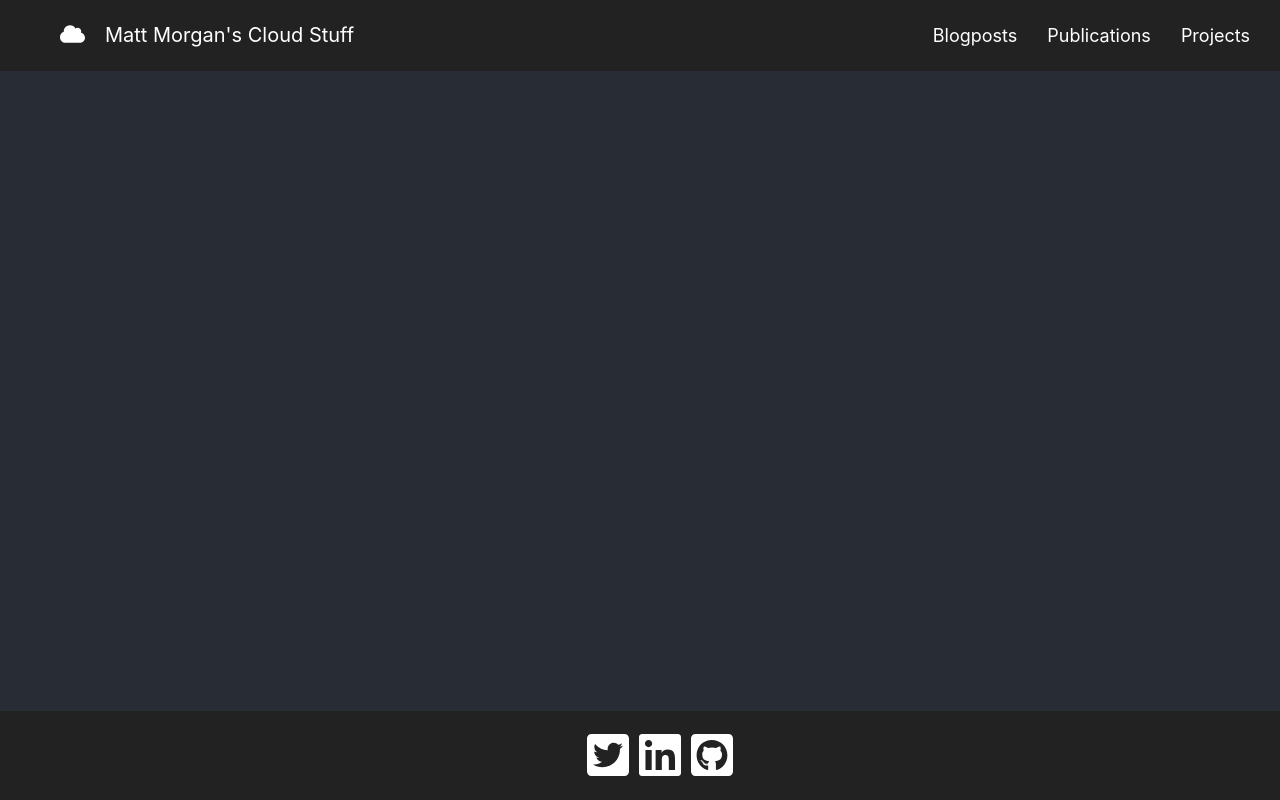
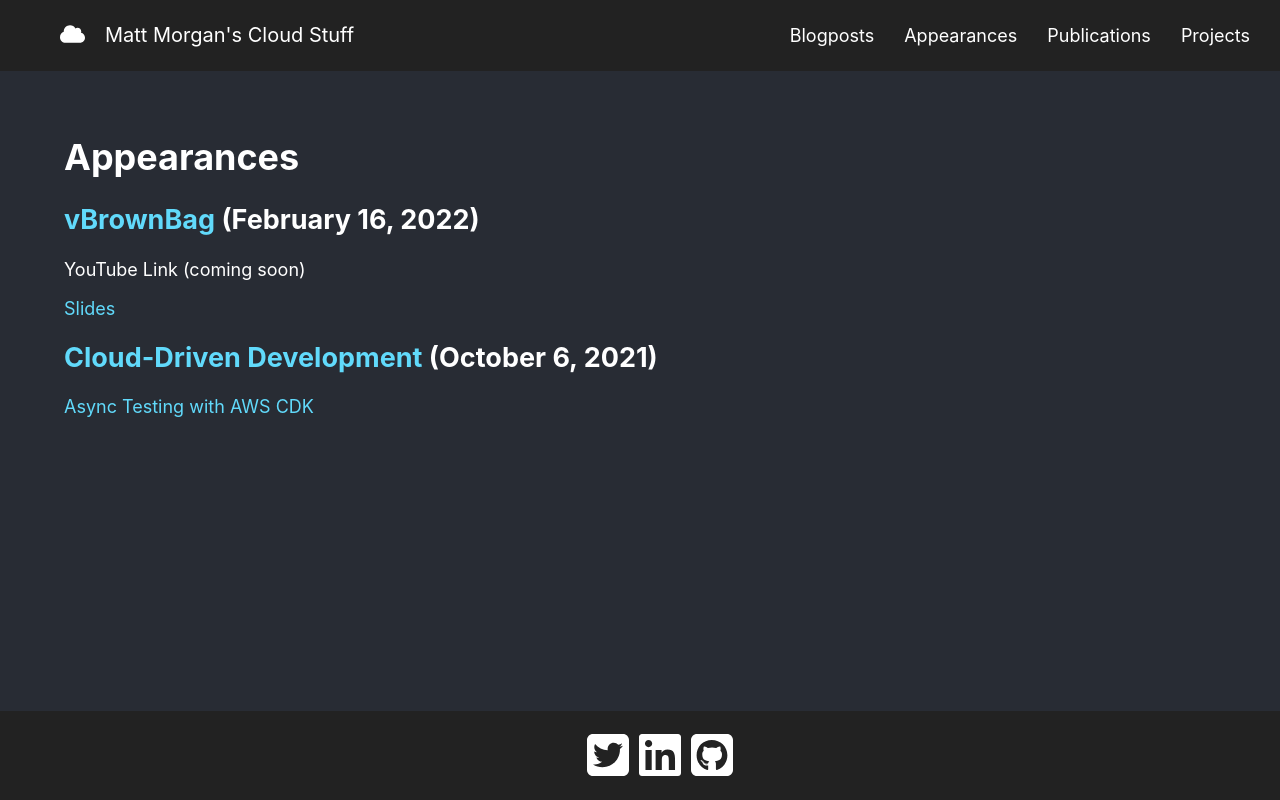
Before and after one commit to elthrasher/mattmorgan.cloud, a React (Vite) app: page /appearances in a window 1280 px wide. Built offline with nearby package versions, Linux system fonts and the light colour scheme.

Commit message:
add appearances

```diff
--- a/src/App.tsx
+++ b/src/App.tsx
@@ -9,6 +9,7 @@
 import Posts from './components/posts';
 import Projects from './components/projects';
 import Publications from './components/publications';
+import Appearances from './components/appearances';
 
 function App() {
   return (
@@ -20,6 +21,7 @@
         <div className="App-content">
           <Routes>
             <Route element={<Posts />} path="/posts" />
+            <Route element={<Appearances />} path="/appearances" />
             <Route element={<Publications />} path="/publications" />
             <Route element={<Projects />} path="/projects" />
             <Route element={<Home />} path="/" />
--- /dev/null
+++ b/src/components/appearances.tsx
@@ -0,0 +1,36 @@
+import React from 'react';
+
+const Appearances = () => (
+  <div className="content">
+    <h1>Appearances</h1>
+    <article>
+      <h2>
+        <a href="https://vbrownbag.com/" id="vbrownbag">
+          vBrownBag
+        </a>{' '}
+        (February 16, 2022)
+      </h2>
+      <p>YouTube Link (coming soon)</p>
+      <p>
+        <a href="https://docs.google.com/presentation/d/1OFV29csgGOZUf9mHphwiwzmmnwN4nyGJov_aIy2eaJ0/edit?usp=sharing">
+          Slides
+        </a>
+      </p>
+    </article>
+    <article>
+      <h2>
+        <a href="https://www.youtube.com/channel/UCevlD4Tabq5Dq8YkTcctolg">
+          Cloud-Driven Development
+        </a>{' '}
+        (October 6, 2021)
+      </h2>
+      <p>
+        <a href="https://www.youtube.com/watch?v=4wtgKbNbzHo&t=6s">
+          Async Testing with AWS CDK
+        </a>
+      </p>
+    </article>
+  </div>
+);
+
+export default Appearances;
--- a/src/components/nav.tsx
+++ b/src/components/nav.tsx
@@ -29,6 +29,11 @@
           </Link>
         </li>
         <li className={`${menuOpen ? 'active ' : ''}item`}>
+          <Link to="/appearances" onClick={() => setMenuOpen(false)}>
+            Appearances
+          </Link>
+        </li>
+        <li className={`${menuOpen ? 'active ' : ''}item`}>
           <Link to="/publications" onClick={() => setMenuOpen(false)}>
             Publications
           </Link>
```
Also changed, not shown: package.json (+12 -12 lines), 1 other file (tests, documents, lock files or other folders).
